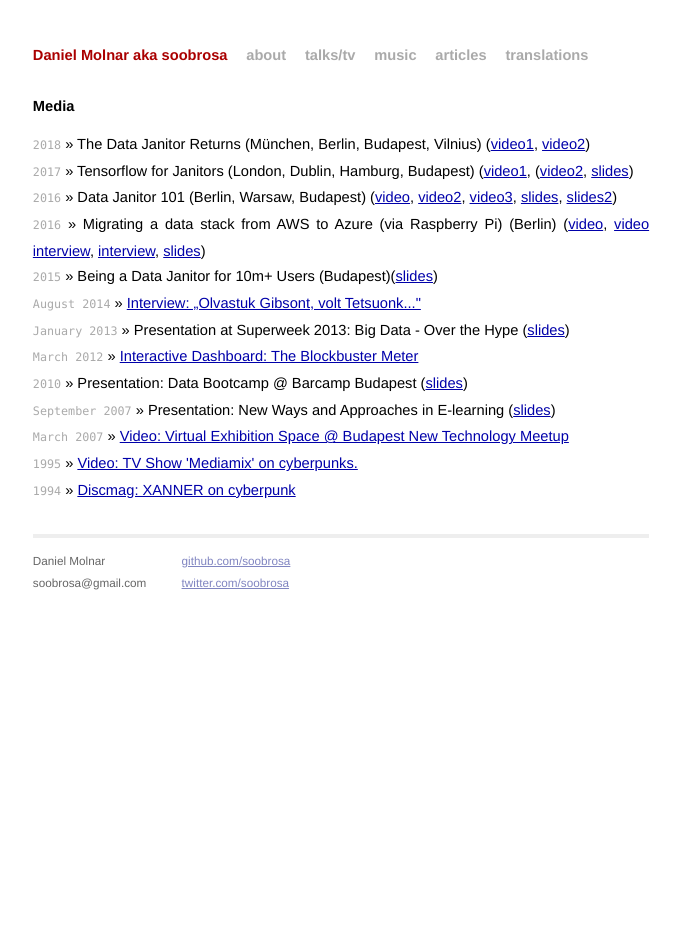
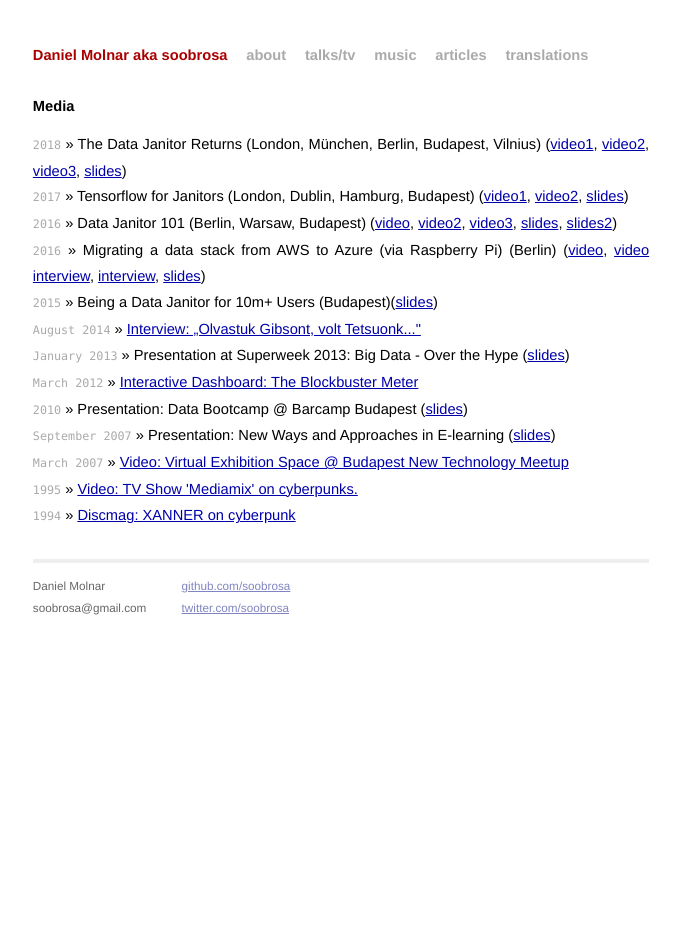
Before and after one commit to mojombo/mojombo.github.io, a Jekyll site: the page built from media.html, in a window 1280 px wide. Shown: the whole page, without its empty margins (299-979 px from the left). Built offline with Jekyll 4.4.1, drawn with Linux system fonts in a browser that asks for light colours.

Commit message:
Talk updates.

```diff
--- a/index.html
+++ b/index.html
@@ -6,7 +6,7 @@ title: soobrosa
 <div id="home">
   <h1>Upcoming Talks</h1>
   <ul class="posts">
-    <li><span>4th-5th July 2019</span> &raquo; The Data Janitor returns @ <a href="https://skillsmatter.com/conferences/11187-infiniteconf-2019-the-conference-on-big-data-and-ai">Infiniteconf 2019</a>, London
+    <li>Not much for now, but I'm happily co-organizing the <a href="https://www.meetup.com/DataCouncil-ai-Berlin-Data-Engineering-Science/">Data Council Berlin Meetup</a>.
   </ul>
 
 <div id="home">
--- a/media.html
+++ b/media.html
@@ -6,8 +6,8 @@ title: soobrosa
 <div id="home">
   <h1>Media</h1>
   <ul class="posts">
-    <li><span>2018</span> &raquo; The Data Janitor Returns (München, Berlin, Budapest, Vilnius) (<a href="https://www.youtube.com/watch?v=LTJNnlBBzuw">video1</a>, <a href="https://www.youtube.com/watch?v=aMYV_dyCmbE">video2</a>)
-    <li><span>2017</span> &raquo; Tensorflow for Janitors (London, Dublin, Hamburg, Budapest) (<a href="https://www.youtube.com/watch?v=OSkL7AXu6tY">video1</a>, (<a href="http://www.ustream.tv/recorded/102859407">video2</a>, <a href="https://www.slideshare.net/soobrosa/tensorflow-for-janitors">slides</a>)
+    <li><span>2018</span> &raquo; The Data Janitor Returns (London, München, Berlin, Budapest, Vilnius) (<a href="https://www.youtube.com/watch?v=LTJNnlBBzuw">video1</a>, <a href="https://www.youtube.com/watch?v=aMYV_dyCmbE">video2</a>, <a href="https://skillsmatter.com/skillscasts/13736-the-data-janitor-returns">video3</a>, <a href="https://www.slideshare.net/soobrosa/the-data-janitor-returns">slides</a>)
+    <li><span>2017</span> &raquo; Tensorflow for Janitors (London, Dublin, Hamburg, Budapest) (<a href="https://www.youtube.com/watch?v=OSkL7AXu6tY">video1</a>, <a href="http://www.ustream.tv/recorded/102859407">video2</a>, <a href="https://www.slideshare.net/soobrosa/tensorflow-for-janitors">slides</a>)
     <li><span>2016</span> &raquo; Data Janitor 101 (Berlin, Warsaw, Budapest) (<a href="https://www.youtube.com/watch?v=oKWmg3oBJgc">video</a>, <a href="https://www.youtube.com/watch?v=SJDajqAV66Q">video2</a>, <a href="https://www.youtube.com/watch?v=SOLSIoVAyPI">video3</a>, <a href="http://www.slideshare.net/soobrosa/data-janitor-101">slides</a>, <a href="https://www.slideshare.net/soobrosa/bluff-your-way-in-data-the-ultimate-101-for-cos">slides2</a>)
     <li><span>2016</span> &raquo; Migrating a data stack from AWS to Azure (via Raspberry Pi) (Berlin) (<a href="https://www.youtube.com/watch?v=QhXPANTd9nE">video</a>, <a href="https://www.youtube.com/watch?v=9X7_nzZbZsA">video interview</a>, <a href="https://berlinbuzzwords.de/news/inside-berlin-buzzwords-interview-daniel-molnar">interview</a>, <a href="http://www.slideshare.net/soobrosa/migrating-a-data-stack-from-aws-to-azure-via-raspberry-pi">slides</a>)
     <li><span>2015</span> &raquo; Being a Data Janitor for 10m+ Users (Budapest)(<a href="http://www.slideshare.net/soobrosa/6w-bp-datashow">slides</a>)
```
